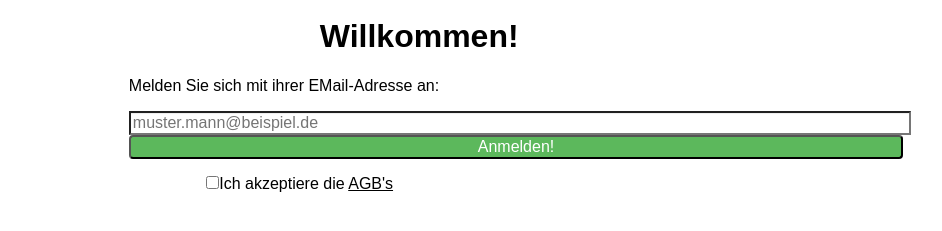
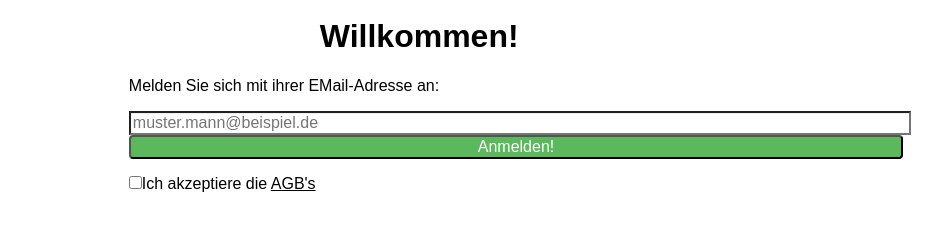
Before and after one commit to max-wil/open_wifi, a plain HTML site: page open_wifi.html in a window 1280 px wide. Shown: the part 21-252 px from the top of the page, without its empty margins (124-1066 px from the left). Drawn offline with Linux system fonts and the light colour scheme.

Commit message:
p adjustments

```diff
--- a/style.css
+++ b/style.css
@@ -8,7 +8,7 @@ h1 {
     margin: 0.67em auto;
     text-align: center;
 }
-.container p {
+.container > p {
     margin-left: 10%;
 }
 .input-group {
```
